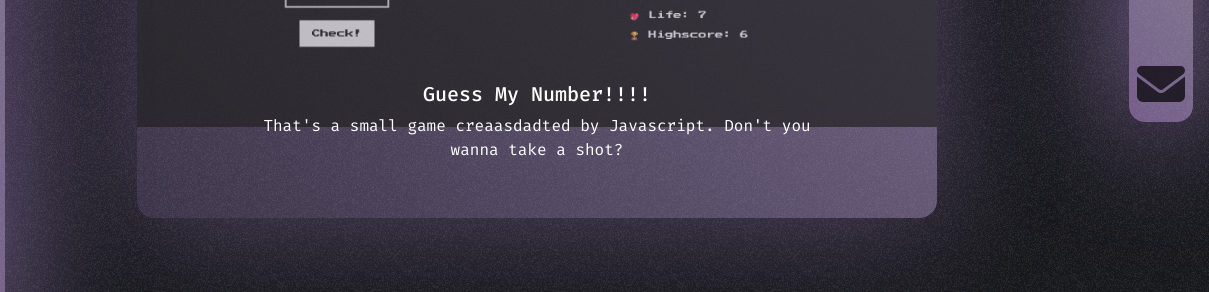
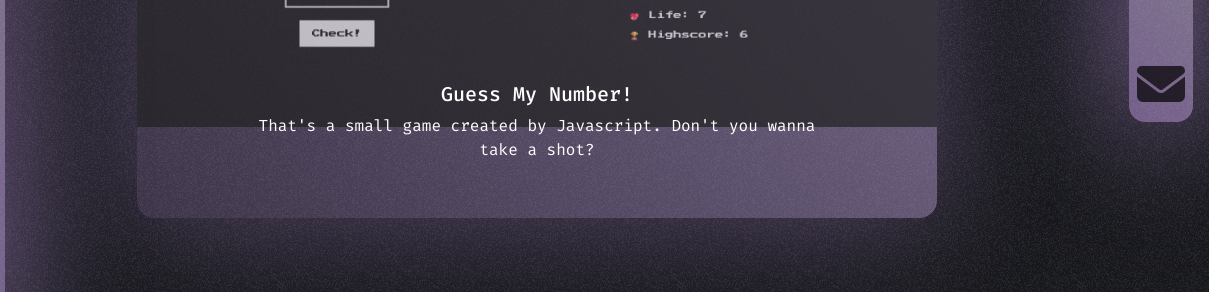
Before and after one commit to salamandersenp/portfolio, a plain HTML site: page projects.html in a window 1280 px wide. Shown: the part 422-714 px from the top of the page, 71-1280 px from the left. Drawn offline with nearby package versions, Linux system fonts and the light colour scheme.

Commit message:
Update projects.html

```diff
--- a/projects.html
+++ b/projects.html
@@ -31,8 +31,8 @@
                 <img id="slider-1" src="./images/Screenshot 2023-11-22 at 13-25-31 Guess My Number!.png" class="w-100" alt="..." />
               </a>
               <div class="carousel-caption d-md-block">
-                <h5>Guess My Number!!!!</h5>
-                <p>That's a small game creaasdadted by Javascript. Don't you wanna take a shot?</p>
+                <h5>Guess My Number!</h5>
+                <p>That's a small game created by Javascript. Don't you wanna take a shot?</p>
               </div>
             </div>
             <div class="carousel-item" data-bs-interval="1000">
```
